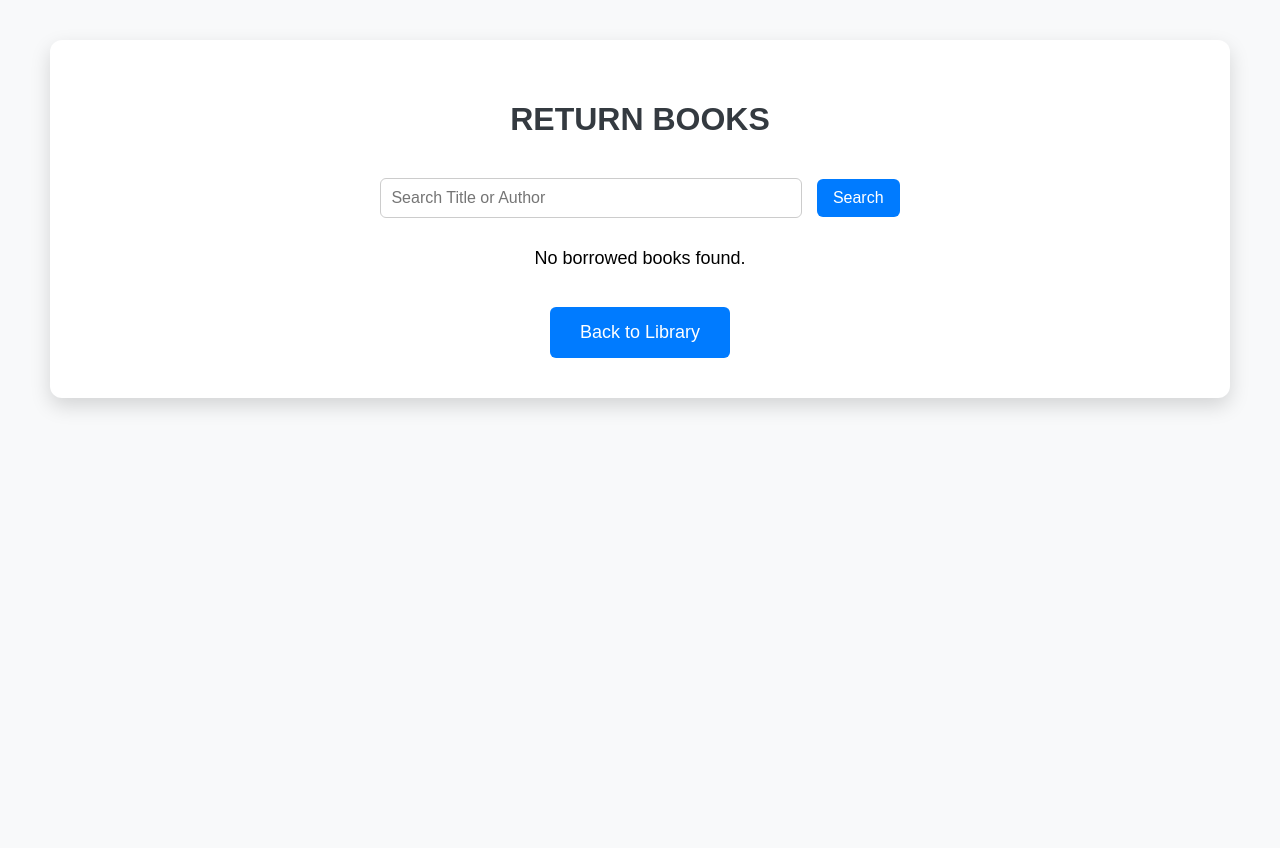
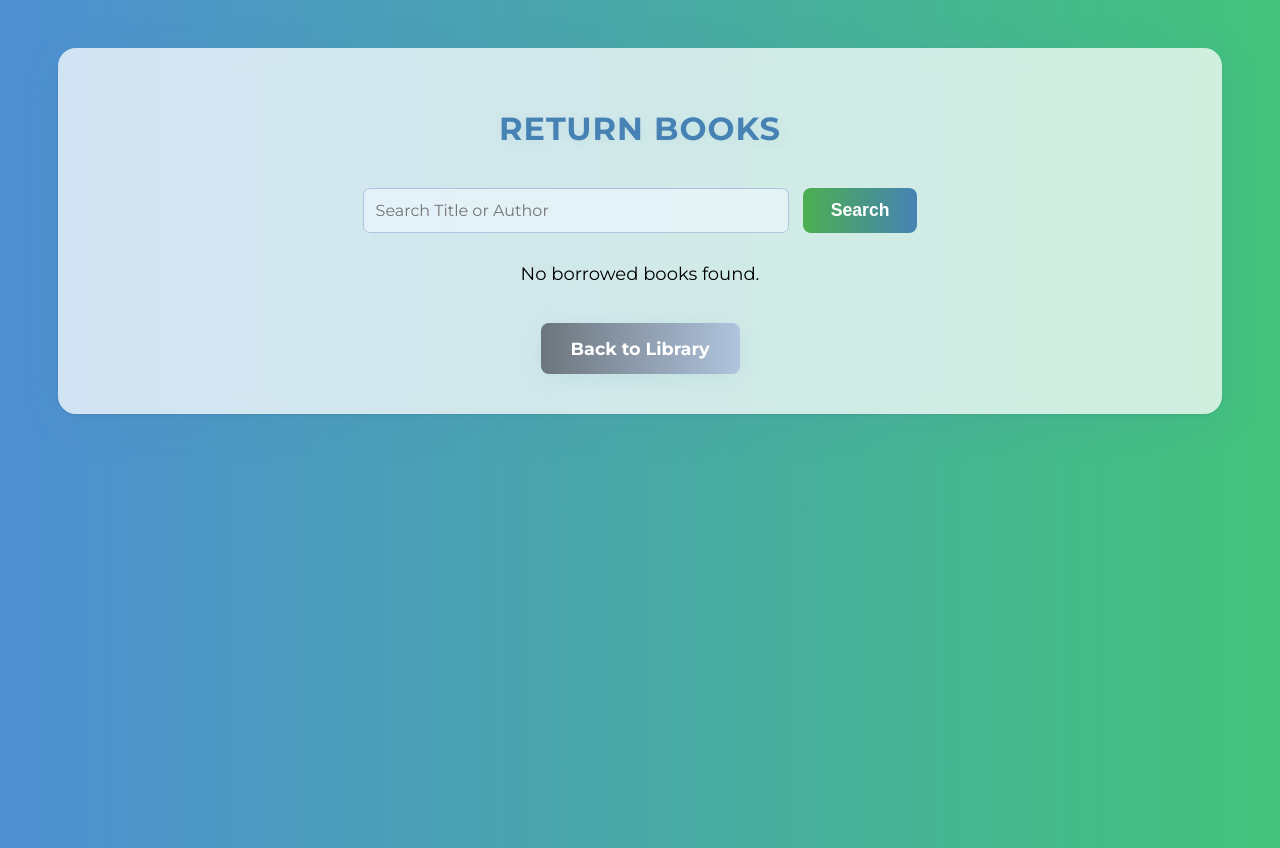
Before and after one commit to vidved123/MyLibrary, a Python web app: template templates/return_books.html in a window 1280 px wide. Before the commit the page ends 410 px from the top, so only its background shows below. Run offline with Jinja, Linux system fonts and the light colour scheme; the template is opened without the code that fills it, so the values that code supplies are empty.

Commit message:
Update ReturnBooks.css

```diff
--- a/static/css/ReturnBooks.css
+++ b/static/css/ReturnBooks.css
@@ -1,88 +1,160 @@
+@import url('https://fonts.googleapis.com/css2?family=Montserrat:wght@400;700&display=swap');
+
 body {
-    font-family: 'Arial', sans-serif;
-    background-color: #f8f9fa;
+    font-family: 'Montserrat', Arial, sans-serif;
+    background: linear-gradient(90deg, #4e8fd3 0%, #43c37b 100%);
     margin: 0;
     padding: 0;
+    min-height: 100vh;
+    animation: fadeInBody 1s ease;
 }
+
+@keyframes fadeInBody {
+    from { opacity: 0; }
+    to { opacity: 1; }
+}
+
 .container {
     width: 90%;
     max-width: 1100px;
-    margin: 40px auto;
-    background: #ffffff;
-    padding: 40px;
-    border-radius: 12px;
-    box-shadow: 0 8px 20px rgba(0, 0, 0, 0.15);
+    margin: 48px auto;
+    background: rgba(255, 255, 255, 0.75);
+    padding: 40px 32px;
+    border-radius: 18px;
+    box-shadow: 0 8px 40px rgba(70, 130, 180, 0.13), 0 1.5px 4px rgba(0,0,0,0.07);
+    backdrop-filter: blur(8px);
+    animation: fadeInUp 1s 0.2s both;
 }
+
+@keyframes fadeInUp {
+    from { opacity: 0; transform: translateY(40px); }
+    to { opacity: 1; transform: translateY(0); }
+}
+
 h1 {
     text-align: center;
-    color: #343a40;
-    font-size: 32px;
+    color: #4682b4;
+    font-size: 2em;
     margin-bottom: 40px;
     text-transform: uppercase;
+    font-weight: 700;
+    letter-spacing: 1px;
+    text-shadow: 1px 2px 12px rgba(70, 130, 180, 0.10);
+    animation: fadeInDown 1s 0.3s both;
 }
+
+@keyframes fadeInDown {
+    from { opacity: 0; transform: translateY(-30px); }
+    to { opacity: 1; transform: translateY(0); }
+}
+
 form.search-form {
     text-align: center;
     margin-bottom: 30px;
 }
+
 form.search-form input[type="text"] {
-    padding: 10px;
+    padding: 12px;
     width: 60%;
     max-width: 400px;
     font-size: 16px;
-    border: 1px solid #ccc;
-    border-radius: 6px;
+    border: 1.5px solid #b0c4de;
+    border-radius: 7px;
     margin-right: 10px;
+    background: rgba(240, 248, 255, 0.6);
+    transition: border-color 0.3s, box-shadow 0.3s, background 0.3s;
+    font-family: inherit;
+    outline: none;
 }
+
+form.search-form input[type="text"]:focus {
+    border-color: #4682b4;
+    background: #fff;
+    box-shadow: 0 0 0 2px #b0c4de33;
+}
+
 form.search-form button {
-    padding: 10px 16px;
-    font-size: 16px;
-    background-color: #007bff;
-    color: #ffffff;
+    padding: 12px 28px;
+    font-size: 1.1em;
+    background: linear-gradient(90deg, #4CAF50 0%, #4682b4 100%);
+    color: #fff;
     border: none;
-    border-radius: 6px;
+    border-radius: 8px;
     cursor: pointer;
+    font-weight: 600;
+    transition: background 0.3s, transform 0.3s, box-shadow 0.3s;
+    outline: none;
 }
+
+form.search-form button:hover {
+    background: linear-gradient(90deg, #45a049 0%, #357ab8 100%);
+    box-shadow: 0 8px 32px rgba(70, 130, 180, 0.18);
+    transform: translateY(-2px) scale(1.03);
+}
+
 table {
     width: 100%;
     border-collapse: collapse;
     margin-bottom: 30px;
+    border-radius: 12px;
+    background: rgba(250,250,250,0.85);
+    box-shadow: 0 2px 12px rgba(70, 130, 180, 0.07);
+    animation: fadeIn 1s 0.5s both;
 }
+
+@keyframes fadeIn {
+    from { opacity: 0; }
+    to { opacity: 1; }
+}
+
 th, td {
-    border: 1px solid #dee2e6;
+    border: 1px solid #e0eafc;
     padding: 16px;
     text-align: left;
     font-size: 16px;
 }
+
 th {
-    background-color: #007bff;
-    color: #ffffff;
+    background: linear-gradient(90deg, #4682b4 0%, #4CAF50 100%);
+    color: #fff;
     text-transform: uppercase;
     font-weight: bold;
+    font-size: 1.05em;
 }
+
 tr:nth-child(even) {
     background-color: #f2f2f2;
 }
+
 tr:hover {
-    background-color: #e9ecef;
+    background: #e0eafc;
+    transition: background 0.3s;
 }
+
 button[type="submit"] {
-    padding: 10px 20px;
-    font-size: 16px;
-    background-color: #28a745;
-    color: #ffffff;
+    padding: 12px 28px;
+    font-size: 1.1em;
+    background: linear-gradient(90deg, #28a745 0%, #43cea2 100%);
+    color: #fff;
     border: none;
-    border-radius: 5px;
+    border-radius: 8px;
     cursor: pointer;
-    transition: background-color 0.3s ease;
+    font-weight: 600;
+    transition: background 0.3s, transform 0.3s, box-shadow 0.3s;
+    outline: none;
 }
+
 button[type="submit"]:hover {
-    background-color: #218838;
+    background: linear-gradient(90deg, #218838 0%, #43cea2 100%);
+    box-shadow: 0 8px 32px rgba(70, 130, 180, 0.18);
+    transform: translateY(-2px) scale(1.03);
 }
+
 .flash-messages {
     background-color: #d4edda;
     color: #155724;
-    border: 1px solid #c3e6cb;
-    border-radius: 5px;
+    border: 1.5px solid #c3e6cb;
+    border-radius: 7px;
     padding: 15px;
     margin-bottom: 30px;
     font-size: 16px;
@@ -104,19 +176,33 @@ button[type="submit"]:hover {
 }
 .back-to-library {
     text-decoration: none;
-    color: #ffffff;
-    background-color: #007bff;
+    color: #fff;
+    background: linear-gradient(90deg, #6c757d 0%, #b0c4de 100%);
     padding: 15px 30px;
-    border-radius: 6px;
+    border-radius: 8px;
     display: inline-block;
     text-align: center;
-    font-size: 18px;
-    transition: background-color 0.3s ease;
+    font-size: 1.1em;
+    font-weight: 600;
+    transition: background 0.3s, transform 0.3s, box-shadow 0.3s;
+    box-shadow: 0 4px 24px rgba(70, 130, 180, 0.10);
     margin-top: 20px;
 }
 .back-to-library:hover {
-    background-color: #0056b3;
+    background: linear-gradient(90deg, #5a6268 0%, #b0c4de 100%);
+    transform: translateY(-1px) scale(1.03);
+    box-shadow: 0 8px 32px rgba(70, 130, 180, 0.18);
 }
+
+::-webkit-scrollbar {
+    width: 10px;
+    background: #e0eafc;
+}
+::-webkit-scrollbar-thumb {
+    background: #b0c4de;
+    border-radius: 8px;
+}
+
 @media (max-width: 768px) {
     h1 {
         font-size: 28px;
```
